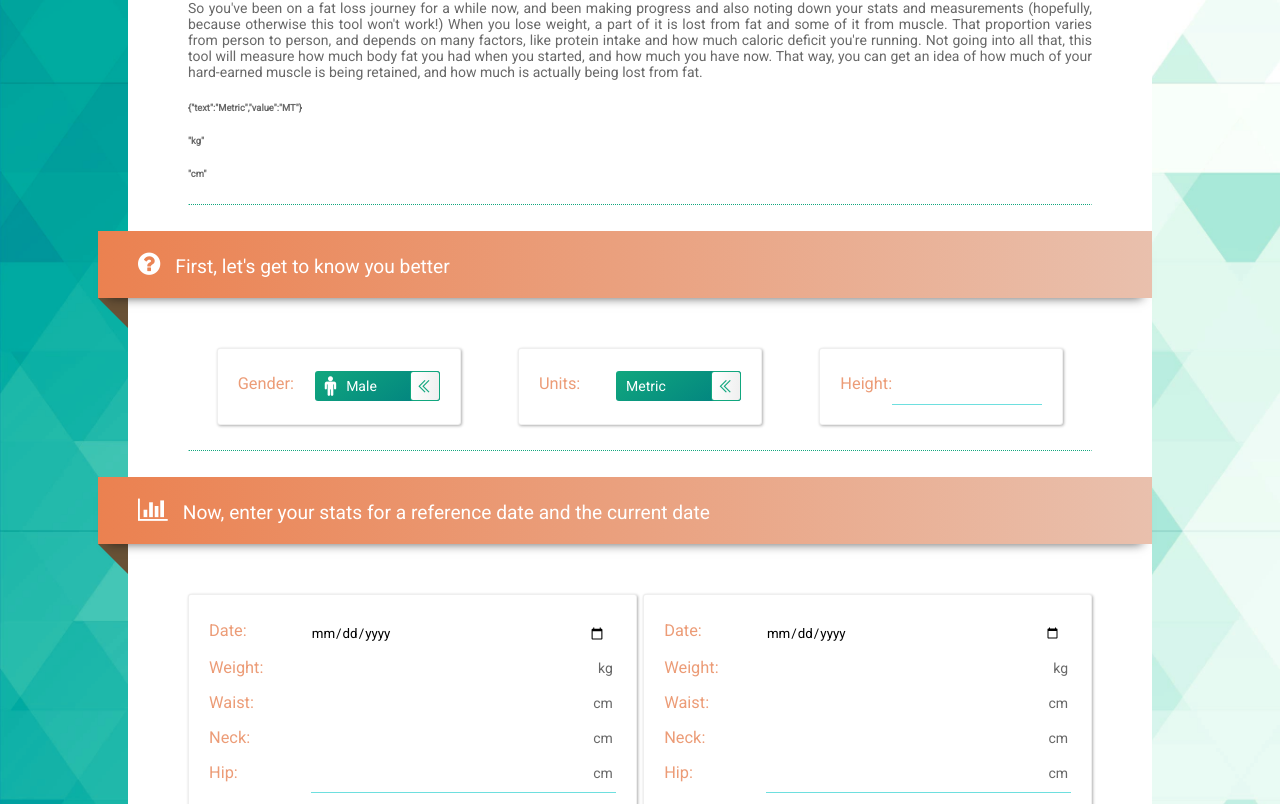
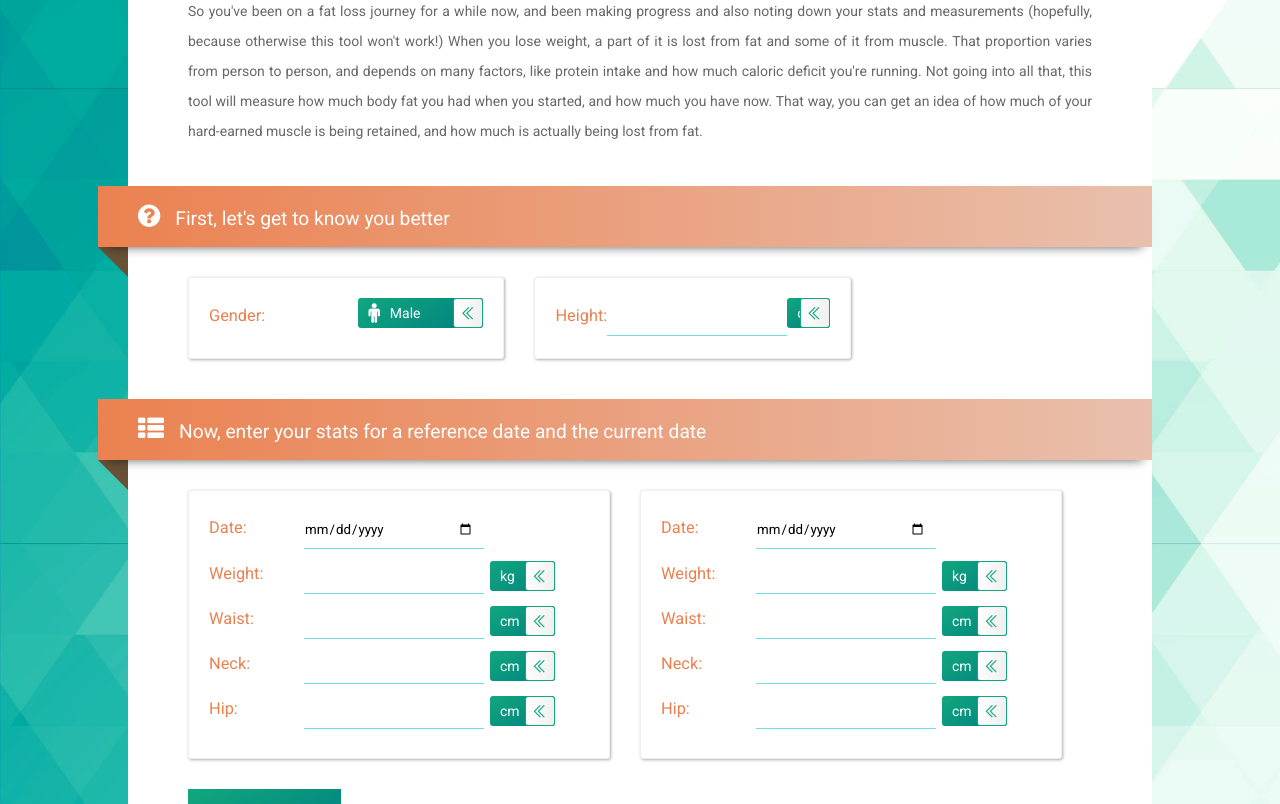
Before and after one commit to debadeepsen/howmuchfatlost, a React (Create React App) app: page / in a window 1280 px wide. Shown: the part 276-1080 px from the top of the page. Built offline with nearby package versions, Linux system fonts and the light colour scheme.

Commit message:
more styling WIP

```diff
--- a/src/App.css
+++ b/src/App.css
@@ -72,7 +72,7 @@ h1 {
 h3 {
   margin: 0;
   margin-bottom: 5px;
-  color: var(--salmon-2);
+  color: var(--salmon);
 }
 
 div {
@@ -134,10 +134,15 @@ button:active {
   box-shadow: 0px 0px 10px var(--shadow);
 }
 
+.description {
+  text-align: justify;
+  line-height: 30px;
+}
+
 .row {
   display: flex;
   flex-direction: row;
-  justify-content: space-between;
+  justify-content: flex-start;
 }
 
 .box {
@@ -145,19 +150,8 @@ button:active {
   border: 1px solid #1111;
   width: 45%;
   padding: 20px;
+  margin-right: 30px;
   box-shadow: 1px 1px 3px var(--shadow);
-}
-
-@media screen and (max-width: 992px) {
-  .row {
-    flex-direction: column;
-    justify-content: flex-end;
-  }
-
-  .box {
-    width: 100%;
-    box-sizing: border-box;
-  }
 }
 
 .box > div {
@@ -165,6 +159,21 @@ button:active {
   position: relative;
   flex-direction: row;
   align-items: center;
+  justify-content: flex-start;
+  margin-bottom: 10px;
+  /* border: 1px solid rebeccapurple; */
+}
+
+.box input {
+  max-width: 180px;
+}
+
+.row > .box {
+  width: 45%;
+}
+
+.row > .box .slider-parent {
+  margin-left: 6px;
 }
 
 .row h3 {
@@ -178,11 +187,11 @@ button:active {
 .know-you-box {
   display: flex;
   flex-direction: row;
-  justify-content: space-around;
+  justify-content: flex-start;
 }
 
 .know-you-box > .box {
-  width: 27%;
+  width: 35%;
   padding: 20px;
   box-sizing: border-box;
   display: flex;
@@ -205,19 +214,19 @@ button:active {
 }
 
 .wrapped-around {
-  margin-bottom: 0;
+  margin-top: 40px;
+  margin-bottom: 30px;
   background: linear-gradient(90deg, var(--salmon), #fff);
   background: linear-gradient(90deg, var(--salmon), var(--faded-salmon));
   /* border-bottom: 1px solid #685136;   */
   color: #fff;
   font-size: 1.2rem;
-  padding: 20px;
+  padding: 17px;
   padding-left: 40px;
   position: relative;
   left: calc(-60px - 30px);
   width: calc(100% + 120px + 30px);
   box-sizing: border-box;
-  margin-bottom: 50px;
   box-shadow: 0px 10px 10px -10px var(--shadow-dark);
   transform-style: preserve-3d;
 }
@@ -244,7 +253,7 @@ button:active {
 }
 
 .page-caption {
-  font-size: 2.4rem;
+  font-size: calc(2.2rem);
   font-weight: 200;
   font-family: 'Montserrat';
   display: inline-block;
@@ -289,3 +298,23 @@ button:active {
   border: 0px solid transparent !important;
   box-shadow: inset 0px -60px 60px 6px #1119;
 }
+
+@media screen and (max-width: 1024px) {
+}
+
+@media screen and (max-width: 992px) {
+  .row {
+    flex-direction: column;
+    justify-content: flex-end;
+  }
+
+  .know-you-box {
+    flex-direction: column;
+  }
+
+  .box,
+  .know-you-box > .box {
+    width: 100%;
+    box-sizing: border-box;
+  }
+}
--- a/src/App.js
+++ b/src/App.js
@@ -3,16 +3,21 @@ import './App.css';
 import Slider from './components/Slider';
 import Content from './assets/content/Content';
 import Lib from './Lib';
+import Constants from './Constants';
 import Results from './sub_views/Results';
 
 
 function App() {
 
-  const [gender, setGender] = useState("M");
+  const [gender, setGender] = useState(Constants.MALE.value);
   const [height, setHeight] = useState("");
-  const [units, setUnits] = useState(Lib.METRIC);
-  const [lengthUnit, setLengthUnit] = useState("cm");
-  const [weightUnit, setWeightUnit] = useState("kg");
+
+  const [weightUnit, setWeightUnit] = useState(Constants.KILOGRAM);
+  const [waistUnit, setWaistUnit] = useState(Constants.CENTIMETER);
+  const [neckUnit, setNeckUnit] = useState(Constants.CENTIMETER);
+  const [heightUnit, setHeightUnit] = useState(Constants.CENTIMETER);
+  const [hipUnit, setHipUnit] = useState(Constants.CENTIMETER);
+
 
   const [dateOld, setDateOld] = useState("");
   const [weightOld, setWeightOld] = useState("");
@@ -30,20 +35,9 @@ function App() {
   const [bfNew, setBfNew] = useState(0);
 
   const calculate = () => {
-    let waistUnit = units === Lib.METRIC ? 'cm' : 'in';
-    let neckUnit = units === Lib.METRIC ? 'cm' : 'in';
-    let heightUnit = units === Lib.METRIC ? 'cm' : 'in';
-    let hipUnit = units === Lib.METRIC ? 'cm' : 'in';
 
     setBfOld(Lib.bodyFatPercentage(gender, waistOld, waistUnit, neckOld, neckUnit, height, heightUnit, hipOld, hipUnit));
     setBfNew(Lib.bodyFatPercentage(gender, waistNew, waistUnit, neckNew, neckUnit, height, heightUnit, hipNew, hipUnit));
-  }
-
-  const setSelectedUnits = (value) => {
-    console.log('setting units...' + JSON.stringify(value));
-    setUnits(value);
-    setWeightUnit(value === Lib.METRIC.value ? "kg" : "lb");
-    setLengthUnit(value === Lib.METRIC.value ? "cm" : "in")
   }
 
   return (
@@ -51,13 +45,9 @@ function App() {
       <div className="banner"></div>
       <div className="main-body">
         <h1 className="page-caption">{Content.Caption1}</h1>
-        <div style={{ textAlign: 'justify' }}>
+        <div className="description">
           {Content.Description}
         </div>
-        <h6>{JSON.stringify(units)}</h6>
-        <h6>{JSON.stringify(weightUnit)}</h6>
-        <h6>{JSON.stringify(lengthUnit)}</h6>
-        <div className="separator"></div>
 
         <h1 className="wrapped-around">
           <i className="fa fa-question-circle"></i>
@@ -68,28 +58,25 @@ function App() {
             <div className="box">
               <h3>Gender:</h3>
               <Slider
+                width={125}
                 option1={{ text: "Male", value: "M", iconClass: "fa fa-male" }}
                 option2={{ text: "Female", value: "F", iconClass: "fa fa-female" }}
                 changed={(selectedOption) => setGender(selectedOption.value)}></Slider>
             </div>
             <div className="box">
-              <h3>Units:</h3>
-              <Slider
-                option1={{ text: Lib.METRIC.text, value: Lib.METRIC.value }}
-                option2={{ text: Lib.IMPERIAL.text, value: Lib.IMPERIAL.value }}
-                changed={(selectedOption) => setSelectedUnits(selectedOption.value)}></Slider>
-            </div>
-            <div className="box">
               <h3>Height:</h3>
               <input type="text" value={height} onChange={e => setHeight(e.target.value)}></input>
-              <span className="unit-display">{lengthUnit}</span>
+              <Slider
+                width={65}
+                option1={{ text: Constants.CENTIMETER, value: Constants.CENTIMETER }}
+                option2={{ text: Constants.INCH, value: Constants.INCH }}
+                changed={(selectedOption) => setHeightUnit(selectedOption.value)}></Slider>
             </div>
           </div>
         </div>
-        <div className="separator"></div>
 
         <h1 className="wrapped-around">
-          <i className="fa fa-bar-chart"></i>
+          <i className="fa fa-th-list"></i>
           {Content.Caption3}
         </h1>
         <div className="row">
@@ -101,22 +88,38 @@ function App() {
             <div>
               <h3>Weight:</h3>
               <input type="text" value={weightOld} onChange={e => setWeightOld(e.target.value)}></input>
-              <span className="unit-display">{weightUnit}</span>
+              <Slider
+                width={65}
+                option1={{ text: Constants.KILOGRAM, value: Constants.KILOGRAM }}
+                option2={{ text: Constants.POUND, value: Constants.POUND }}
+                changed={(selectedOption) => setWeightUnit(selectedOption.value)}></Slider>
             </div>
             <div>
               <h3>Waist:</h3>
               <input type="text" value={waistOld} onChange={e => setWaistOld(e.target.value)}></input>
-              <span className="unit-display">{lengthUnit}</span>
+              <Slider
+                width={65}
+                option1={{ text: Constants.CENTIMETER, value: Constants.CENTIMETER }}
+                option2={{ text: Constants.INCH, value: Constants.INCH }}
+                changed={(selectedOption) => setWaistUnit(selectedOption.value)}></Slider>
             </div>
             <div>
               <h3>Neck:</h3>
               <input type="text" value={neckOld} onChange={e => setNeckOld(e.target.value)}></input>
-              <span className="unit-display">{lengthUnit}</span>
+              <Slider
+                width={65}
+                option1={{ text: Constants.CENTIMETER, value: Constants.CENTIMETER }}
+                option2={{ text: Constants.INCH, value: Constants.INCH }}
+                changed={(selectedOption) => setNeckUnit(selectedOption.value)}></Slider>
             </div>
             <div>
               <h3>Hip:</h3>
               <input type="text" value={hipOld} onChange={e => setHipOld(e.target.value)}></input>
-              <span className="unit-display">{lengthUnit}</span>
+              <Slider
+                width={65}
+                option1={{ text: Constants.CENTIMETER, value: Constants.CENTIMETER }}
+                option2={{ text: Constants.INCH, value: Constants.INCH }}
+                changed={(selectedOption) => setHipUnit(selectedOption.value)}></Slider>
             </div>
           </div>
           <div className="box present-box">
@@ -127,30 +130,49 @@ function App() {
             <div>
               <h3>Weight:</h3>
               <input type="text" value={weightNew} onChange={e => setWeightNew(e.target.value)}></input>
-              <span className="unit-display">{weightUnit}</span>
+              <Slider
+                width={65}
+                option1={{ text: Constants.KILOGRAM, value: Constants.KILOGRAM }}
+                option2={{ text: Constants.POUND, value: Constants.POUND }}
+                changed={(selectedOption) => setWeightUnit(selectedOption.value)}></Slider>
             </div>
             <div>
               <h3>Waist:</h3>
               <input type="text" value={waistNew} onChange={e => setWaistNew(e.target.value)}></input>
-              <span className="unit-display">{lengthUnit}</span>
+              <Slider
+                width={65}
+                option1={{ text: Constants.CENTIMETER, value: Constants.CENTIMETER }}
+                option2={{ text: Constants.INCH, value: Constants.INCH }}
+                changed={(selectedOption) => setWaistUnit(selectedOption.value)}></Slider>
             </div>
             <div>
               <h3>Neck:</h3>
               <input type="text" value={neckNew} onChange={e => setNeckNew(e.target.value)}></input>
-              <span className="unit-display">{lengthUnit}</span>
+              <Slider
+                width={65}
+                option1={{ text: Constants.CENTIMETER, value: Constants.CENTIMETER }}
+                option2={{ text: Constants.INCH, value: Constants.INCH }}
+                changed={(selectedOption) => setNeckUnit(selectedOption.value)}></Slider>
             </div>
             <div>
               <h3>Hip:</h3>
               <input type="text" value={hipNew} onChange={e => setHipNew(e.target.value)}></input>
-              <span className="unit-display">{lengthUnit}</span>
+              <Slider
+                width={65}
+                option1={{ text: Constants.CENTIMETER, value: Constants.CENTIMETER }}
+                option2={{ text: Constants.INCH, value: Constants.INCH }}
+                changed={(selectedOption) => setHipUnit(selectedOption.value)}></Slider>
             </div>
           </div>
         </div>
-        <div style={{ textAlign: 'center', marginTop: 30 }}>
+        <div style={{ marginTop: 30 }}>
           <button onClick={() => calculate()}>Calculate</button>
         </div>
-        <div className="separator"></div>
 
+        <h1 className="wrapped-around">
+          <i className="fa fa-bar-chart"></i>
+          {Content.Results}
+        </h1>
         <Results bfOld={bfOld} bfNew={bfNew} weightUnit={weightUnit} weightOld={weightOld} weightNew={weightNew}></Results>
       </div>
     </div>
--- /dev/null
+++ b/src/Constants.js
@@ -0,0 +1,27 @@
+
+
+const Constants = {
+    METRIC: {
+        text: "Metric",
+        value: "MT"
+    },
+    IMPERIAL: {
+        text: "Imperial",
+        value: "IP"
+    },
+
+    MALE: {
+        text: "Male",
+        value: "M"
+    },
+    FEMALE: {
+        text: "Female",
+        value: "F"
+    },
+    KILOGRAM: "kg",
+    POUND: "lb",
+    INCH: "in",
+    CENTIMETER: "cm"
+};
+
+export default Constants;
--- a/src/Lib.js
+++ b/src/Lib.js
@@ -1,22 +1,4 @@
 const Lib = {
-    METRIC: {
-        text: "Metric",
-        value: "MT"
-    },
-    IMPERIAL: {
-        text: "Imperial",
-        value: "IP"
-    },
-
-    MALE: {
-        text: "Male",
-        value: "M"
-    },
-    FEMALE: {
-        text: "Female",
-        value: "F"
-    },
-
     bodyFatPercentage: (gender, waist, waistUnit, neck, neckUnit, height, heightUnit, hip, hipUnit) => {
 
         if (waistUnit === 'in') {
@@ -60,4 +42,5 @@ const Lib = {
     round: (number) => Math.round(number * 10) / 10
 }
 
+
 export default Lib;
--- a/src/assets/content/Content.js
+++ b/src/assets/content/Content.js
@@ -2,7 +2,8 @@ const Content = {
     Caption1: "How much fat have you lost so far?",
     Description: "So you've been on a fat loss journey for a while now, and been making progress and also noting down your stats and measurements (hopefully, because otherwise this tool won't work!) When you lose weight, a part of it is lost from fat and some of it from muscle. That proportion varies from person to person, and depends on many factors, like protein intake and how much caloric deficit you're running. Not going into all that, this tool will measure how much body fat you had when you started, and how much you have now. That way, you can get an idea of how much of your hard-earned muscle is being retained, and how much is actually being lost from fat.",
     Caption2: "First, let's get to know you better",
-    Caption3: "Now, enter your stats for a reference date and the current date"
+    Caption3: "Now, enter your stats for a reference date and the current date",
+    Results: "Results"
 }
 
 export default Content;
--- a/src/components/Slider.css
+++ b/src/components/Slider.css
@@ -1,6 +1,6 @@
-.parent {
+.slider-parent {
   display: inline-block;
-  width: 125px;
+  /* width: 125px; */
   height: 30px;
   position: relative;
   background: linear-gradient(145deg, var(--teal), teal);
@@ -9,11 +9,11 @@
   min-width: fit-content;
 }
 
-.parent:hover {
+.slider-parent:hover {
   background: linear-gradient(145deg, var(--light-teal), teal);
 }
 
-.parent .fa, .parent .fas {
+.slider-parent .fa, .slider-parent .fas {
     font-size: 20px;
     display: inline-block;
     margin-right: 10px;
--- a/src/components/Slider.js
+++ b/src/components/Slider.js
@@ -6,8 +6,9 @@ const SWITCH_CLASSES = {
     RIGHT: "switch-right"
 }
 
-const Slider = ({ option1, option2, changed }) => {
+const Slider = ({ option1, option2, changed, width }) => {
     const [switchClass, setSwitchClass] = useState(SWITCH_CLASSES.RIGHT);
+    const [translateBy, setTranslateBy] = useState(0);
 
     const [option1_opacity, setOption1_opacity] = useState(1);
     const [option2_opacity, setOption2_opacity] = useState(0);
@@ -24,6 +25,7 @@ const Slider = ({ option1, option2, changed }) => {
         if (switchClass === SWITCH_CLASSES.RIGHT) {
             setSelectedOption(option2);
             setSwitchClass(SWITCH_CLASSES.LEFT);
+            setTranslateBy(30 - width);
             setArrowRotation(180);
             setOption1_opacity(0);
             setOption2_opacity(1);
@@ -32,6 +34,7 @@ const Slider = ({ option1, option2, changed }) => {
         else {
             setSelectedOption(option1);
             setSwitchClass(SWITCH_CLASSES.RIGHT);
+            setTranslateBy(0);
             setArrowRotation(0);
             setOption1_opacity(1);
             setOption2_opacity(0);
@@ -41,7 +44,7 @@ const Slider = ({ option1, option2, changed }) => {
 
     return (
         <>
-            <div className="parent" onClick={() => slide()}>
+            <div className="slider-parent" style={{ width: width ? width : 125 }} onClick={() => slide()}>
                 <div className="option1" style={{ opacity: option1_opacity }}>
                     {option1 && <i className={option1.iconClass}></i>}
                     {option1 && option1.text}
@@ -50,7 +53,7 @@ const Slider = ({ option1, option2, changed }) => {
                     {option2 && <i className={option2.iconClass}></i>}
                     {option2 && option2.text}
                 </div>
-                <div className={"switch " + switchClass}>
+                <div className="switch" style={{ transform: 'translateX(' + translateBy + 'px)' }}>
                     <i className="las la-angle-double-left" style={{ transform: `rotateZ(${arrowRotation}deg)` }}></i>
                 </div>
             </div>
```
